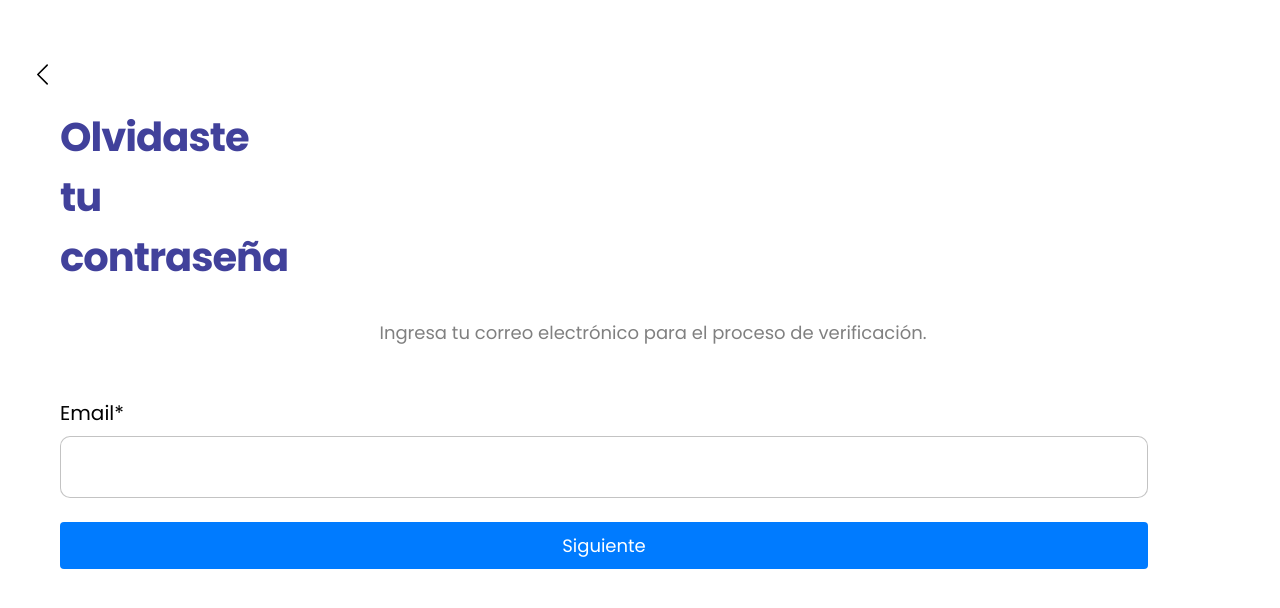
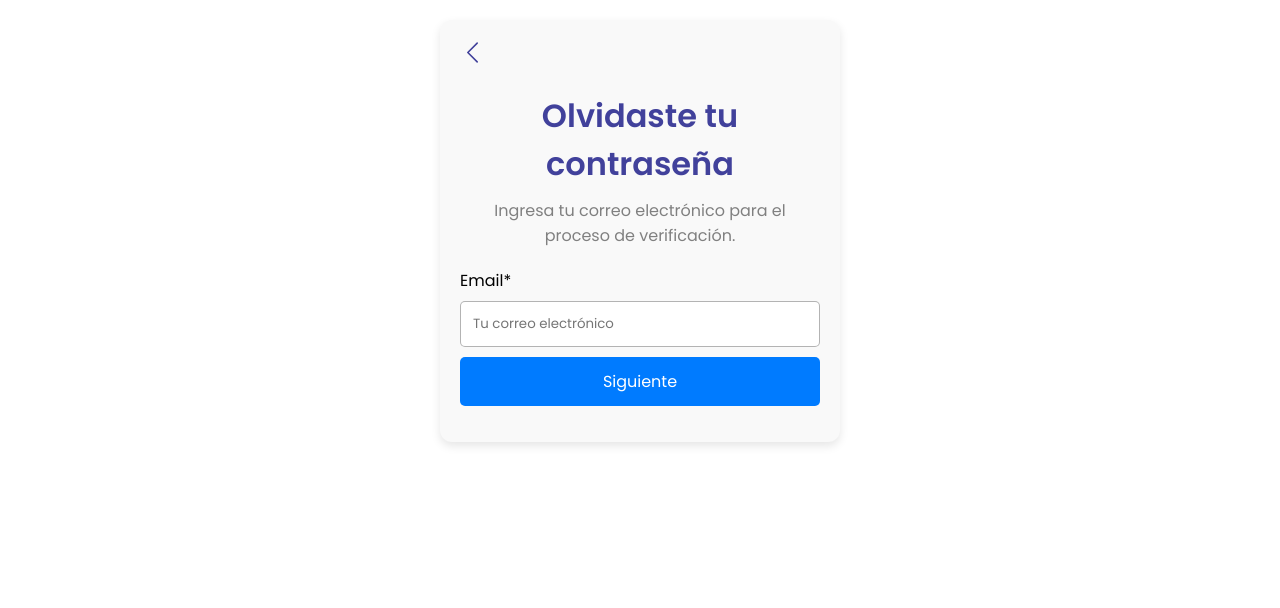
Before and after one commit to MarcosMellebovsky/Proyecto-StyleSphere, a Next.js app: page /views/cambiar_clave in a window 1280 px wide. Shown: the top 608 px of the page. Built offline with nearby package versions, Linux system fonts and the light colour scheme.

Commit message:
Empezamos filtro tipo producto y cambiar contraseña esta hecho

```diff
--- a/app/views/cambiar_clave/cambiar_clave.module.css
+++ b/app/views/cambiar_clave/cambiar_clave.module.css
@@ -1,112 +1,86 @@
+.container {
+  max-width: 400px; /* Limita el ancho máximo */
+  margin: 20px auto; /* Centra el contenedor */
+  padding: 20px;
+  background: #f9f9f9; /* Fondo claro */
+  border-radius: 12px; /* Bordes redondeados */
+  box-shadow: 0 4px 10px rgba(0, 0, 0, 0.1); /* Sombra suave */
+}
+
 .VolverHeader {
   display: flex;
   align-items: center;
-    justify-content: space-between;
-    width: 100%;
-    padding-bottom: 20px;
+  justify-content: flex-start;
+  margin-bottom: 20px;
 }
+
 .AHeader {
+  color: #41419b; /* Color del enlace */
+}
+
+.TituloCategorias {
+  font-size: 2rem;
+  color: #41419b;
+  font-weight: 600;
+  text-align: center; /* Centrado */
+  margin-bottom: 10px; /* Espaciado */
+}
+
+.subtitulo {
+  font-size: 16px;
+  color: grey;
+  text-align: center; /* Centrado */
+  margin-bottom: 20px; /* Espaciado */
+}
+
+.formContainer {
   display: flex;
-    align-items: center;
-    color: black;
-    margin-right: auto;
-
-}
-.container {
-    padding: 30px;
-    margin-top: 2rem;
-
-}
-.TituloCategorias {
-
-
-        font-size: 2.5rem;
-        color: #41419b; ;
-        font-weight: 600 bold;
-        letter-spacing: -1px;
-        position: relative;
-        display: flex;
-        flex-wrap: wrap;
-        align-items: center;
-        padding-left: 30px;
-
-
-
-}
-.padreTitulo{
-    width: 250px;
-}
-.subtitulo{
-    font-size: 18px;
-    display: flex;
-    color:grey;
-    padding-left: 30px;
-    margin-top: 2rem;
-    display: flex;
-    justify-content: center;
-    flex-wrap: wrap;
-
-
-}
-.padreSubtitulo{
-    width: 95vw;
+  flex-direction: column;
 }
 
 .input_container {
-    position: relative;
   display: flex;
   flex-direction: column;
-    margin-top: 2rem;
-
-
+  margin-bottom: 1rem; /* Espaciado entre los campos */
 }
 
 .checkbox_label {
-    display: flex;
-    align-items: center;
-    font-size: 20px;
+  font-size: 16px;
   margin-bottom: 0.5rem;
 }
 
-  .checkbox_input {
-    margin-right: 10px;
+.input {
+  padding: 12px;
+  border: 1px solid rgba(105, 105, 105, 0.5);
+  border-radius: 5px;
+  width: 100%; /* Ocupa todo el ancho */
+  box-sizing: border-box; /* Incluye padding en el ancho total */
 }
-
 
 .submit_button {
   background: #007bff;
   color: #fff;
-    padding: 10px;
+  padding: 12px;
   border: none;
-    border-radius: 4px;
-    font-size: 18px;
-    text-align: center;
-    text-decoration: none;
-    width: 100%;
-    margin-top: 1.5rem;
+  border-radius: 5px;
+  font-size: 16px;
+  cursor: pointer;
+  transition: background 0.3s;
+  margin-top: 10px; /* Espaciado superior */
 }
 
 .submit_button:hover {
   background: #0056b3;
 }
-  .todo {
-    display: flex;
-   margin-left: 10px;
-  align-items: center;
+
+.successMessage {
+  color: green;
+  margin-top: 10px;
+  text-align: center; /* Centrado */
 }
-  .form {
-    display: flex;
-    justify-content: center;
-    flex-direction: column;
-    gap: 10px;
-    padding: 20px;
-    border-radius: 20px;
-    position: relative;
+
+.errorMessage {
+  color: red;
+  margin-top: 10px;
+  text-align: center; /* Centrado */
 }
-  .input {
-    width: 85vw;
-    padding: 20px 20px 20px 10px;
-    outline: 0;
-    border: 1px solid rgba(105, 105, 105, 0.397);
-    border-radius: 10px;
-  }
--- a/app/views/cambiar_clave/page.js
+++ b/app/views/cambiar_clave/page.js
@@ -3,26 +3,28 @@ import { useState } from "react";
 import Link from "next/link";
 import styles from "./cambiar_clave.module.css";
 import emailjs from 'emailjs-com';
+import { useRouter } from "next/navigation";
 
-emailjs.init("1w7YhHERAr_N8BAJz"); // Reemplaza con tu User ID
+emailjs.init("1w7YhHERAr_N8BAJz");
 
 export default function CambiarContra() {
     const [email, setEmail] = useState("");
     const [message, setMessage] = useState("");
     const [error, setError] = useState("");
-    const [step, setStep] = useState(1); // Estado para controlar el paso actual
+    const [step, setStep] = useState(1);
     const [verificationCode, setVerificationCode] = useState("");
     const [generatedCode, setGeneratedCode] = useState("");
     const [newPassword, setNewPassword] = useState("");
+    const router = useRouter();
 
     const generateCode = () => {
         return Math.floor(1000 + Math.random() * 9000).toString();
     };
 
-    const handleEmailSubmit = (e) => {
+    const handleEmailSubmit = async (e) => {
         e.preventDefault();
         const code = generateCode();
-        setGeneratedCode(code); // Guardamos el código generado
+        setGeneratedCode(code);
 
         const templateParams = {
             reply_to: email,
@@ -33,7 +35,7 @@ export default function CambiarContra() {
             .then(() => {
                 setMessage("Código enviado a tu correo. Verifica tu bandeja de entrada.");
                 setError("");
-                setStep(2); // Avanzar al paso 2
+                setStep(2);
             })
             .catch((error) => {
                 setError("Error al enviar el correo. Por favor, intenta de nuevo.");
@@ -46,49 +48,63 @@ export default function CambiarContra() {
         if (verificationCode === generatedCode) {
             setMessage("Código verificado correctamente.");
             setError("");
-            setStep(3); // Avanzar al paso 3
+            setStep(3);
         } else {
             setError("Código incorrecto. Intenta de nuevo.");
             setMessage("");
         }
     };
 
-    const handlePasswordChange = (e) => {
+    const handlePasswordChange = async (e) => {
         e.preventDefault();
-        // Aquí puedes agregar la lógica para cambiar la contraseña
 
-        // Mensaje de éxito temporal
-        alert("Contraseña cambiada con éxito (lógica no implementada aún).");
+        const response = await fetch('http://localhost:3001/api/cliente/actualizarContra    ', {
+            method: 'PUT',
+            headers: {
+                'Content-Type': 'application/json',
+            },
+            body: JSON.stringify({
+                email: email,
+                contraseña: newPassword,
+            }),
+        });
+
+        const result = await response.json();
+
+        if (response.ok) {
+            setMessage("Contraseña cambiada con éxito.");
+            setError("");
+            router.push("/views/login");
+        } else {
+            setError(result[0]); // Mensaje de error desde la API
+            setMessage("");
+        }
     };
 
     return (
         <>
             <div className={styles.container}>
                 <div className={styles.VolverHeader}>
-                    <Link className={styles.AHeader} href="./Inicio">
+                    <Link className={styles.AHeader} href="./iniciar_Sesion">
                         <svg xmlns="http://www.w3.org/2000/svg" width="25" height="25" fill="currentColor" className="bi bi-chevron-left back-button" viewBox="0 0 16 16">
                             <path fillRule="evenodd" d="M11.354 1.646a.5.5 0 0 1 0 .708L5.707 8l5.647 5.646a.5.5 0 0 1-.708.708l-6-6a.5.5 0 0 1 0-.708l6-6a.5.5 0 0 1 .708 0"/>
                         </svg>
                     </Link>
                 </div>
-                <div className={styles.padreTitulo}>
                 <h1 className={styles.TituloCategorias}>Olvidaste tu contraseña</h1>
-                </div>
-                <div className={styles.padreSubtitulo}>
                 <p className={styles.subtitulo}>
                     {step === 1 && "Ingresa tu correo electrónico para el proceso de verificación."}
                     {step === 2 && "Ingresa el código que hemos enviado a tu correo."}
                     {step === 3 && "Ingresa tu nueva contraseña."}
                 </p>
-                </div>
-                <div className={styles.todo}>
+                <div className={styles.formContainer}>
                     {step === 1 && (
                         <form className={styles.form} onSubmit={handleEmailSubmit}>
                             <div className={styles.input_container}>
-                                <label required className={styles.checkbox_label}> Email* </label>
+                                <label className={styles.checkbox_label}> Email* </label>
                                 <input
                                     required
-                                    placeholder=""
+                                    placeholder="Tu correo electrónico"
                                     type="email"
                                     className={styles.input}
                                     value={email}
@@ -101,10 +117,10 @@ export default function CambiarContra() {
                     {step === 2 && (
                         <form className={styles.form} onSubmit={handleVerificationSubmit}>
                             <div className={styles.input_container}>
-                                <label required className={styles.checkbox_label}> Código de verificación* </label>
+                                <label className={styles.checkbox_label}> Código de verificación* </label>
                                 <input
                                     required
-                                    placeholder=""
+                                    placeholder="Código recibido"
                                     type="text"
                                     className={styles.input}
                                     value={verificationCode}
@@ -117,10 +133,10 @@ export default function CambiarContra() {
                     {step === 3 && (
                         <form className={styles.form} onSubmit={handlePasswordChange}>
                             <div className={styles.input_container}>
-                                <label required className={styles.checkbox_label}> Nueva Contraseña* </label>
+                                <label className={styles.checkbox_label}> Nueva Contraseña* </label>
                                 <input
                                     required
-                                    placeholder=""
+                                    placeholder="Nueva contraseña"
                                     type="password"
                                     className={styles.input}
                                     value={newPassword}
```
Also changed, not shown: app/views/categorias/page.js (+30 -11 lines), app/views/filtro_tipoProducto/page.js (added, +60 -0 lines), app/views/filtro_tipoProducto/filtro_tipoProducto.module.css (added). Lines whose indentation alone changed are shown as unchanged.
